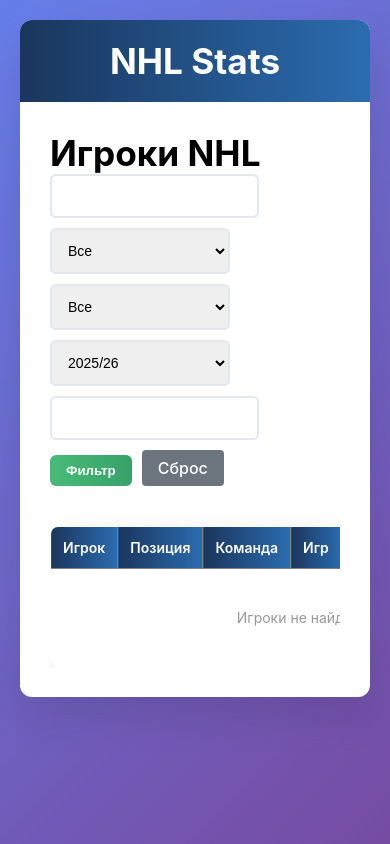
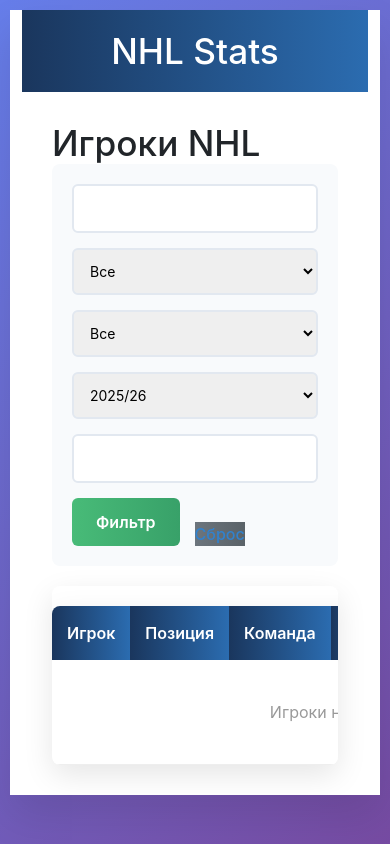
Before and after one commit to zikitos888/NHL-Stats-Tracker, a Django app: page /nhl/ in a window 390 px wide. Run offline with Django 5.2, Linux system fonts and the light colour scheme; data that the repository does not hold is empty.

Commit message:
сделал адаптивным под мобильную версию

```diff
--- a/templates/base.html
+++ b/templates/base.html
@@ -4,6 +4,10 @@
     <meta charset="UTF-8">
     <meta name="viewport" content="width=device-width, initial-scale=1.0">
     <title>{% block title %}NHL Stats{% endblock %}</title>
+
+    <link href="https://cdn.jsdelivr.net/npm/bootstrap@5.3.2/dist/css/bootstrap.min.css" rel="stylesheet">
+    <link href="https://cdnjs.cloudflare.com/ajax/libs/font-awesome/6.4.0/css/all.min.css" rel="stylesheet">
+
     <style>
         * { margin: 0; padding: 0; box-sizing: border-box; }
         body {
@@ -67,6 +71,8 @@
             border-radius: 6px;
             font-size: 14px;
             min-width: 180px;
+            flex: 1;
+            max-width: 200px;
         }
         input:focus, select:focus {
             outline: none;
@@ -82,10 +88,35 @@
             font-weight: 600;
             cursor: pointer;
             transition: all 0.2s;
+            white-space: nowrap;
         }
         button:hover { transform: translateY(-1px); box-shadow: 0 5px 15px rgba(72, 187, 120, 0.4); }
-        .pagination { text-align: center; margin-top: 30px; padding: 20px; background: #f8fafc; border-radius: 8px; }
-        .stats-highlight { font-weight: bold; color: #38a169; font-size: 1.1em; }
+        .btn-reset {
+            background: linear-gradient(90deg, #6c757d, #5a6268) !important;
+        }
+        .btn-reset:hover { box-shadow: 0 5px 15px rgba(108, 117, 125, 0.4); }
+        .pagination {
+            text-align: center;
+            margin-top: 30px;
+            padding: 20px;
+            background: #f8fafc;
+            border-radius: 8px;
+        }
+        .stats-highlight {
+            font-weight: bold;
+            color: #38a169;
+            font-size: 1.1em;
+        }
+        .table-responsive {
+            border-radius: 8px;
+            box-shadow: 0 10px 30px rgba(0,0,0,0.1);
+        }
+        @media (max-width: 768px) {
+            body { padding: 10px; }
+            .container { margin: 0; border-radius: 0; }
+            .filters { flex-direction: column; align-items: stretch; }
+            input, select { max-width: none; }
+        }
     </style>
 </head>
 <body>
--- a/templates/nhlApp/player_list.html
+++ b/templates/nhlApp/player_list.html
@@ -1,44 +1,43 @@
 {% extends "base.html" %}
 {% block content %}
-<div style="max-width: 1200px; margin: 0 auto;">
 <h1>Игроки NHL</h1>
 
-    <form method="get" style="margin-bottom: 20px;">
-        <div style="display: flex; gap: 10px; flex-wrap: wrap; align-items: end;">
+<form method="get" class="filters">
+    <div style="display: flex; gap: 15px; flex-wrap: wrap; align-items: end;">
         {{ filter_form.name }}
         {{ filter_form.position }}
         {{ filter_form.team }}
         {{ filter_form.season_id }}
         {{ filter_form.min_points }}
-            <button type="submit" style="padding: 8px 16px;">Фильтр</button>
-            <a href="{% url 'nhlapp:player_list' %}" style="padding: 8px 16px; background: #6c757d; color: white; text-decoration: none; border-radius: 4px;">Сброс</a>
+        <button type="submit">Фильтр</button>
+        <a href="{% url 'nhlapp:player_list' %}" class="btn-reset">Сброс</a>
     </div>
 </form>
 
-    <div style="overflow-x: auto;">
-        <table border="1" style="border-collapse: collapse; width: 100%; font-size: 14px;">
+<div class="table-responsive">
+    <table>
         <thead>
-                <tr style="background: #f8f9fa;">
-                    <th style="padding: 12px;">Игрок</th>
-                    <th style="padding: 12px;">Позиция</th>
-                    <th style="padding: 12px;">Команда</th>
-                    <th style="padding: 12px;">Игр</th>
-                    <th style="padding: 12px;">Голы</th>
-                    <th style="padding: 12px;">Передачи</th>
-                    <th style="padding: 12px;">Очки</th>
+            <tr>
+                <th>Игрок</th>
+                <th>Позиция</th>
+                <th>Команда</th>
+                <th>Игр</th>
+                <th>Голы</th>
+                <th>Передачи</th>
+                <th>Очки</th>
             </tr>
         </thead>
         <tbody>
             {% for player in players %}
             <tr>
-                    <td style="padding: 12px; font-weight: 500;">
-                        <a href="{% url 'nhlapp:player_detail' player.pk %}" style="text-decoration: none; color: #007bff;">
+                <td>
+                    <a href="{% url 'nhlapp:player_detail' player.pk %}">
                         {{ player.full_name }}
                     </a>
                     <br><small style="color: #666;">{{ player.position }}</small>
                 </td>
-                    <td style="padding: 12px;">{{ player.position }}</td>
-                    <td style="padding: 12px;">
+                <td>{{ player.position }}</td>
+                <td>
                     {% for team in player.teams.all|slice:":2" %}
                         <strong>{{ team.abbrev }}</strong>{% if not forloop.last %}, {% endif %}
                     {% empty %}
@@ -47,16 +46,16 @@
                 </td>
                 {% if player.season_stats %}
                     {% with player.season_stats.0 as stats %}
-                            <td style="padding: 12px;">{{ stats.games_played|default:0 }}</td>
-                            <td style="padding: 12px;">{{ stats.goals|default:0 }}</td>
-                            <td style="padding: 12px;">{{ stats.assists|default:0 }}</td>
-                            <td style="padding: 12px; font-weight: bold; color: #28a745;">{{ stats.points|default:0 }}</td>
+                        <td>{{ stats.games_played|default:0 }}</td>
+                        <td>{{ stats.goals|default:0 }}</td>
+                        <td>{{ stats.assists|default:0 }}</td>
+                        <td class="stats-highlight">{{ stats.points|default:0 }}</td>
                     {% endwith %}
                 {% else %}
-                        <td style="padding: 12px;">0</td>
-                        <td style="padding: 12px;">0</td>
-                        <td style="padding: 12px;">0</td>
-                        <td style="padding: 12px; font-weight: bold; color: #28a745;">0</td>
+                    <td>0</td>
+                    <td>0</td>
+                    <td>0</td>
+                    <td class="stats-highlight">0</td>
                 {% endif %}
             </tr>
             {% empty %}
@@ -71,17 +70,22 @@
 </div>
 
 {% if is_paginated %}
-        <div style="margin-top: 20px; text-align: center;">
+<div class="pagination">
     Страница {{ page_obj.number }} из {{ page_obj.paginator.num_pages }}
 
     {% if page_obj.has_previous %}
-                <a href="?{{ query_params }}&page={{ page_obj.previous_page_number }}" style="margin: 0 15px; padding: 8px 16px; background: #007bff; color: white; text-decoration: none; border-radius: 4px;">← Пред</a>
+        <a href="?{{ query_params }}&page={{ page_obj.previous_page_number }}"
+           class="btn btn-primary" style="margin: 0 10px;">
+            ← Пред
+        </a>
     {% endif %}
 
     {% if page_obj.has_next %}
-                <a href="?{{ query_params }}&page={{ page_obj.next_page_number }}" style="margin: 0 15px; padding: 8px 16px; background: #007bff; color: white; text-decoration: none; border-radius: 4px;">След →</a>
+        <a href="?{{ query_params }}&page={{ page_obj.next_page_number }}"
+           class="btn btn-primary" style="margin: 0 10px;">
+            След →
+        </a>
     {% endif %}
 </div>
 {% endif %}
-</div>
 {% endblock %}
```
Also changed, not shown: templates/nhlApp/player_detail.html (+16 -16 lines), nhlStats/settings.py (line endings or trailing spaces). Lines whose indentation alone changed are shown as unchanged.
